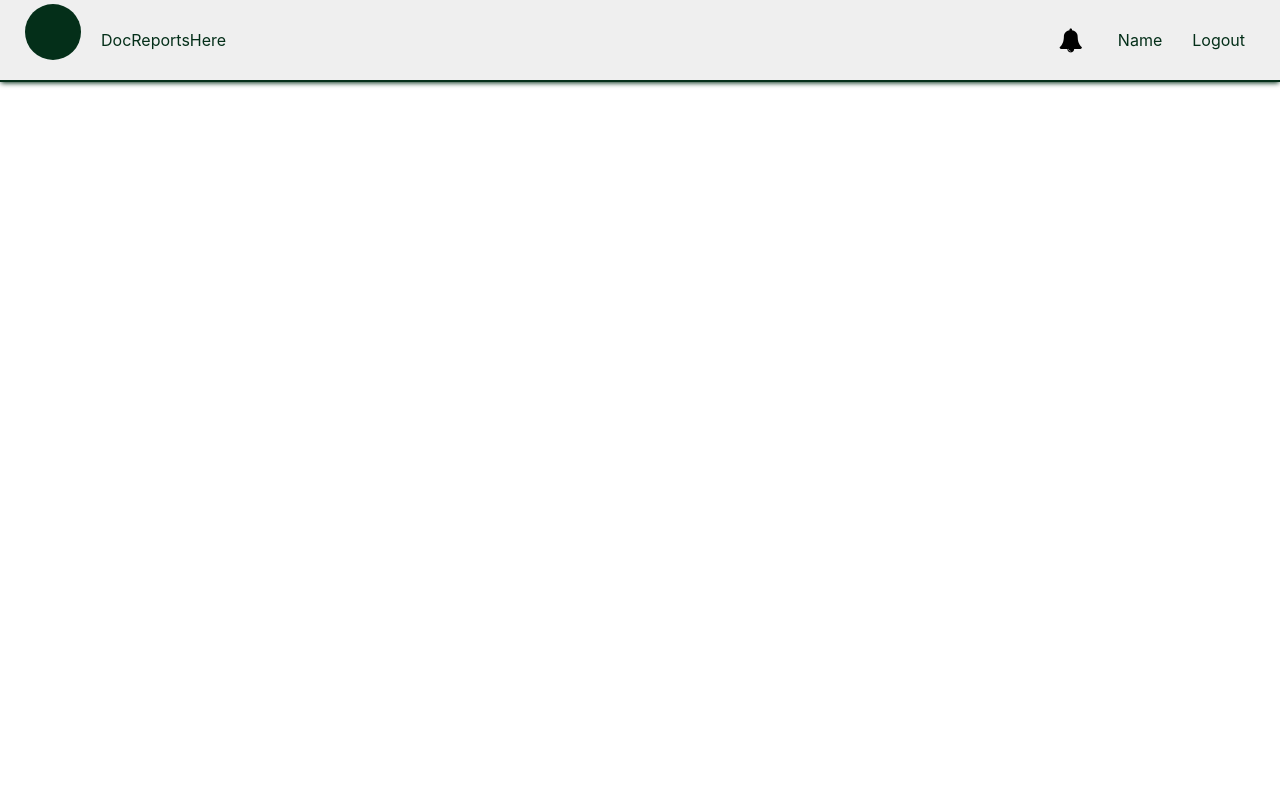
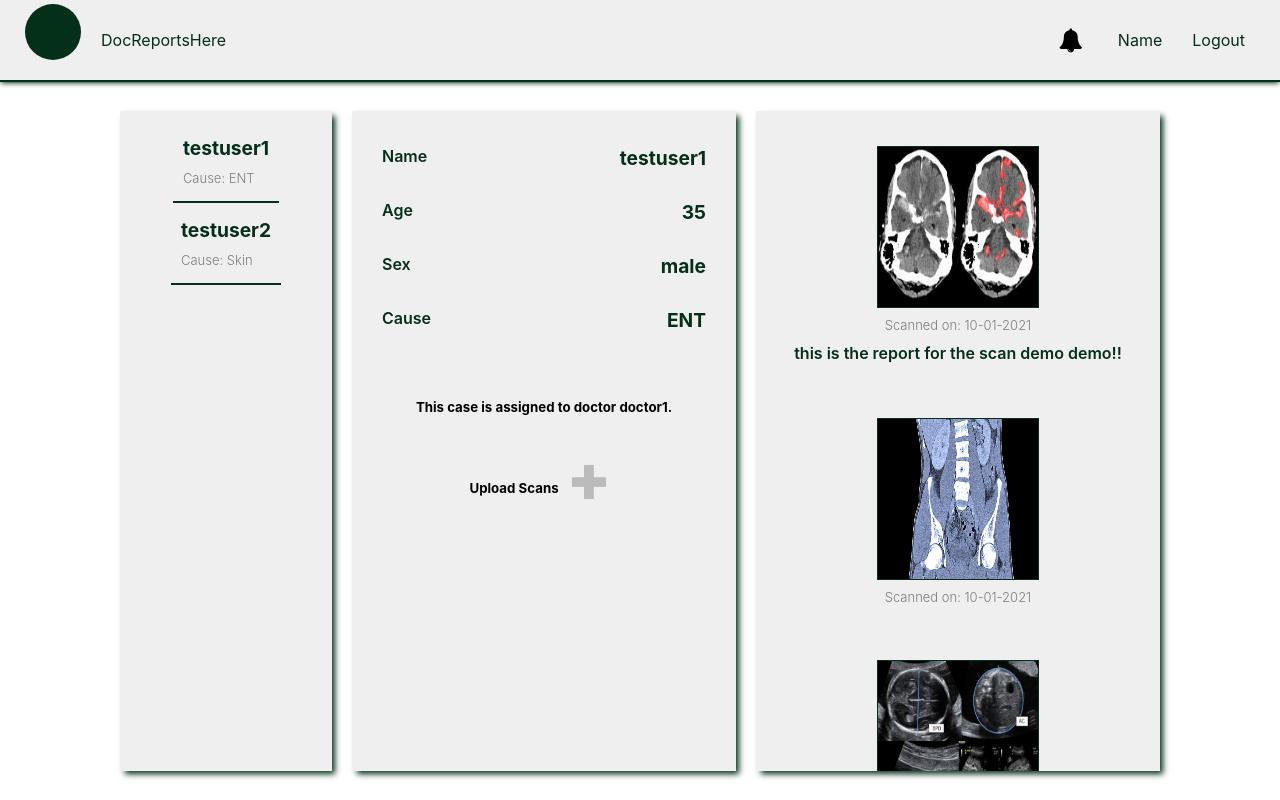
Before and after one commit to harry-dev98/docreportshere, a React (Create React App) app in the folder client-side/: page /patients in a window 1280 px wide. Built offline with nearby package versions, Linux system fonts and the light colour scheme.

Commit message:
patient css done

```diff
--- a/client-side/public/style.css
+++ b/client-side/public/style.css
@@ -4,9 +4,15 @@
     height: 100vh;
 }
 
-.text, .bold-text {
-    padding: 10px 0;
+.text, .bold-text, .light-text {
+    padding: 5px 0;
 }
+.light-text {
+    font-weight: 300;
+    font-size: small;
+    color: #7f7e7e;
+}
+
 .bold-text {
     font-weight: bolder;
     font-size: larger;
--- a/client-side/src/App.js
+++ b/client-side/src/App.js
@@ -7,6 +7,8 @@ import {
   Nav,
   Dashboard,
   Login,
+  Doctor,
+  Patient,
 } from './components';
 
 function App() {
@@ -17,6 +19,9 @@ function App() {
         <Switch>
           <Route path="/" exact component={Dashboard} />
           <Route path="/login" exact component={Login} />
+          <Route path="/patients" exact component={Patient} />
+          <Route path="/doctor" exact component={Doctor} />
+
         </Switch>
       </Router>
     </Provider>
--- a/client-side/src/actionTypes.js
+++ b/client-side/src/actionTypes.js
@@ -9,6 +9,7 @@ const DELCHAT = "chat/del";
 const CURRPATIENT = "patient/curr";
 const SETPATIENT = "patient/set";
 
+const SETDOCTOR = "doctor/set";
 export {
     LOGIN,
     LOGOUT,
@@ -18,4 +19,5 @@ export {
     DELCHAT,
     CURRPATIENT,
     SETPATIENT,
+    SETDOCTOR,
 }
--- a/client-side/src/components/doctor/Doctor.js
+++ b/client-side/src/components/doctor/Doctor.js
@@ -0,0 +1,17 @@
+import React, { Component } from 'react';
+import { connect } from 'react-redux';
+
+import { DoctorList } from './DoctorComponent';
+
+class Doctor extends Component{
+    render(){
+        return (
+            <DoctorList list={this.props.list} />
+        );
+    }
+}
+const mapState = ({ doctorState }) => ({
+    list: doctorState.doctors,
+});
+
+export default connect(mapState)(Doctor);
--- a/client-side/src/components/doctor/DoctorComponent.jsx
+++ b/client-side/src/components/doctor/DoctorComponent.jsx
@@ -0,0 +1,25 @@
+import React, { useState, } from 'react';
+
+const DoctorList = ({ list }) => {
+    return (
+        <div className="doctor-list">
+            {list.map((item) => {
+                <div className="doctor-list-item">
+                    <div className="doctor-name">{item.name}</div>
+                    <div className="doctor">{item.domain.join(", ")}</div>
+                    <div className="triangle"></div>
+                    <div className="doctor-info">
+                        {item.isValid?
+                        <div className="assign-patient"></div>
+                        :<div className="validate-doctor"></div>
+                        }
+                    </div>
+                </div>
+            })}
+        </div>
+    )
+}
+
+export {
+    DoctorList,
+};
--- a/client-side/src/components/doctor/reducer.js
+++ b/client-side/src/components/doctor/reducer.js
@@ -0,0 +1,26 @@
+
+const initialState = {
+    doctors : [
+        {
+            id: 1,
+            name: 'doc1',
+            domain: ['ENT', ],
+            isValid: true,
+        },
+        {
+            id: 2,
+            name: 'doc2',
+            domain: ['Skin', ],
+            isValid: false,
+        },
+    ],
+};
+
+const reducer = ( state=initialState, action ) => {
+    switch(action.type){
+        default:
+            return state;
+    }
+};
+
+export default reducer;
--- a/client-side/src/components/patient/Patient.css
+++ b/client-side/src/components/patient/Patient.css
@@ -0,0 +1,86 @@
+.patient-container {
+    display: flex;
+    flex: 1;
+    flex-direction: row;
+    flex-wrap: wrap;
+    place-content: center;
+    margin: 10px;
+}
+.patient-container>*{
+    display: flex;
+    box-shadow: 4px 4px 6px -1px #042F19;
+    background-color: #EFEFEF;
+    flex-direction: column;
+    margin: 10px;
+}
+
+.list-container {
+    width: 15vw;
+    align-items: center;
+    height: 80vh;
+    overflow: auto;
+    padding: 10px;
+}
+.list-row {
+    padding: 10px;
+    border-bottom: 2px solid #042F19;
+}
+
+.detail-container {
+    width: 30vw;
+}
+.detail-items {
+    padding: 20px;
+
+}
+.detail-item-row {
+    display: flex;
+    justify-content: space-between;
+    padding: 10px;
+}
+.scans {
+    width: 30vw;
+    height: 80vh;
+    overflow: auto;
+    padding: 10px;
+}
+
+.scan {
+    display: flex;
+    flex-direction: column;
+    align-items: center;
+    padding: 20px 0;
+    text-align: center;
+}
+
+.scan-upload {
+    height: 30vh;
+    display: flex;
+    overflow: auto;
+}
+
+.scan-img>img {
+    height: 20vh;
+    width: 20vh;
+    border: 1px solid #042F19;
+}
+
+.logo-img {
+    height: 5vh;
+    width: 5vh;
+    padding: 5px 10px;
+}
+
+#assign-doc {
+    width: 10vw;
+    padding: 5px;
+    margin: 5px;
+}
+.assign, .add-scan {
+    padding: 10px;
+    justify-content: center;
+    display: flex;
+}
+.scan {
+    margin: 5px;
+}
--- a/client-side/src/components/patient/Patient.js
+++ b/client-side/src/components/patient/Patient.js
@@ -11,16 +11,17 @@ class Patient extends Component{
     }
     render(){
         return (
-            <>
+            <div className="patient-container">
                 <List list={this.props.list} onClick={(data) => this.setState({activePatient: data})} />
-                <PatientData patient={this.state.activePatient}/>
-            </>
+                <PatientData patient={this.state.activePatient} doctors={this.props.doctors} />
+            </div>
         );
     }
 }
 
-const mapState = ( { patientState } ) => ({
+const mapState = ( { patientState, doctorState } ) => ({
     list: patientState.patients,
+    doctors: doctorState.doctors,
 });
 
 const mapDispatch = ( dispatch ) => ({
--- a/client-side/src/components/patient/PatientComponent.jsx
+++ b/client-side/src/components/patient/PatientComponent.jsx
@@ -1,78 +1,98 @@
-import React, { useEffect } from 'react';
+import React, { useEffect, useState, useRef } from 'react';
 import { useDispatch, useSelector } from 'react-redux';
+
+import './Patient.css';
 
 const List = ({ list, onClick }) => (
     <div className="list-container">
-        {list.map((item) => (
-            <div className="list-row" onClick={(event)=>{event.stopPropagation(); onClick(item);}}>
-                <div className="list-heading">{item.name}</div>
-                <div className="list-info">Cause: {item.domain.join(", ")}</div>
+        {list.map((item, idx) => (
+            <div key={idx} className="list-row" onClick={(event)=>{event.stopPropagation(); onClick(item);}}>
+                <div className="list-heading bold-text">{item.name}</div>
+                <div className="list-info light-text">Cause: {item.domain.join(", ")}</div>
             </div>
         ))}
     </div>
 );
 
-const Details = ({ patient }) => {
+const Details = ({ patient, doctors }) => {
     const patientData = [
         ["Name", patient.name],
         ["Age", patient.age],
         ["Sex", patient.gender],
-        ["Date Of Scan", patient.dateOfScan],
         ["Cause", patient.domain.join(", ")]
     ]
-    const [imgs, setImgs] = useEffect([]);
+    const [imgs, setImgs] = useState([]);
+    const fileinput = useRef();
+    const handleFileInputChange = () => {
+        let files = [ ...fileinput.current.files ];
+        files = files.map((item)=>({ img: URL.createObjectURL(item), name: item.name}));
+        console.log(files);
+        setImgs([...imgs, ...files]);
+    };
+    console.log(doctors);
     return (
         <div className="detail-container">
             <div className="detail-items">
-                {patientData.map(([label, item]) => {
-                    <div className="detail-item-row">
-                        <div className="detail-item-label">{label}</div>
-                        <div className="detail-item">{item}</div>
+                {patientData.map(([label, item], idx) => (
+                    <div className="detail-item-row" key={idx}>
+                        <div className="detail-item-label text">{label}</div>
+                        <div className="detail-item bold-text">{item}</div>
                     </div>
-                })}
+                ))}
             </div>
             <div className="assign">
-                Assign Doctor to the case.
+                {patient.isAssigned && <h5>This case is assigned to doctor {patient.doctorData.name}.</h5>}
+                {!patient.isAssigned&&
+                <><h5>Assign Doctor to the case.</h5>
+                <select name="doc" id="assign-doc">
+                    {doctors.map((item, idx)=>(
+                        <option key={idx} value={item.id}>{item.name}</option>
+                    ))}
+                </select></>}
+            </div>
+            <div className="add-scan">
+                <h5>Upload Scans</h5>
+                <input type="file" multiple={true} name="scan" id="input-scan" hidden ref={fileinput} onChange={handleFileInputChange}/>
+                <img className="logo-img" src="./img/plus.png" alt="add scans" onClick={()=>fileinput.current.click()} />
             </div>
             <div className="scan-upload">
-                <h5>Upload Scans</h5>
-                <div className="add-scan">
-                    <input type="file" name="scan" id="input-scan"/>
-                    <img src="./img/plus.png" alt="add scans" />
-                </div>
-                {imgs.map((item) => {
-                    <div className="scan">
+                {imgs.map((item, idx) => (
+                    <div className="scan" key={item.name+idx}>
                         <div className="scan-img">
-                            <img src={item}/>
+                            <img src={item.img}/>
                             <i className="fa fa-times img-delete" />
                         </div>
                     </div>
-                })}
+                ))}
             </div>
         </div>
     );
 }
 
 const Reports = ({ scans }) => {
+    console.log(scans);
     return (
         <div className="scans">
-            {scans.map((item) => {
-                <div className="scan">
+            {scans.length === 0 && <h5>No Scans available</h5>}
+            {scans.map((item, idx) => (
+                <div className="scan" key={idx}>
                     <div className="scan-img">
                         <img src={item.src}/>
                     </div>
                     <div className="scan-data">
-
+                        <div className="light-text">Scanned on: {item.date}</div>
+                        {item.isReported &&<div className="text">{item.report}</div>}
                     </div>
                 </div>
-            })}
+            ))}
+
         </div>
     );
 };
 
-const PatientData = ({ patient }) => (
+const PatientData = ({ patient, doctors }) => (
     <>
-        <Details {...{patient}} />
+        <Details {...{patient, doctors}} />
         <Reports scans={patient.scans} />
     </>
 )
--- a/client-side/src/store.js
+++ b/client-side/src/store.js
@@ -4,10 +4,13 @@ import thunkMiddleware from 'redux-thunk';
 import userReducer from './components/login/reducer';
 import chatReducer from './components/chat/reducer';
 import patientReducer from './components/patient/reducer';
+import doctorReducer from './components/doctor/reducer';
+
 const rootReducer = combineReducers({
     userState: userReducer,
     chatState: chatReducer,
     patientState: patientReducer,
+    doctorState: doctorReducer,
 });
 
 const store = createStore(rootReducer, applyMiddleware(...[thunkMiddleware]));
```
Also changed, not shown: client-side/src/components.js (+6 -1 lines), 1 other file (tests, documents, lock files or other folders).
